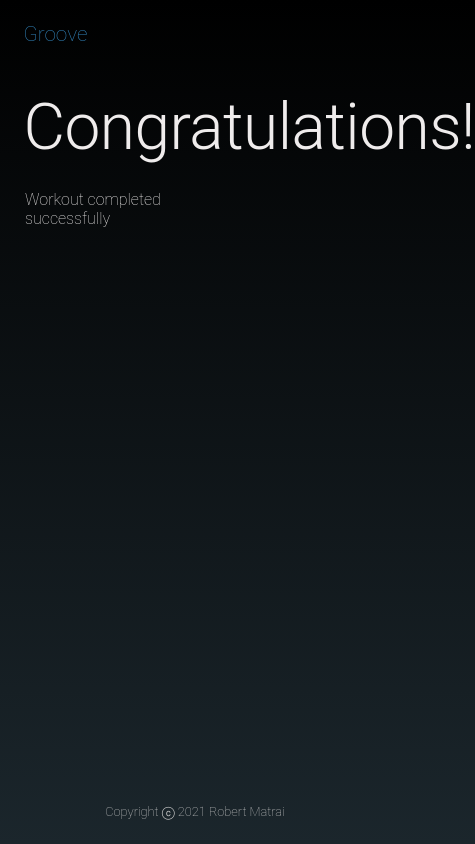
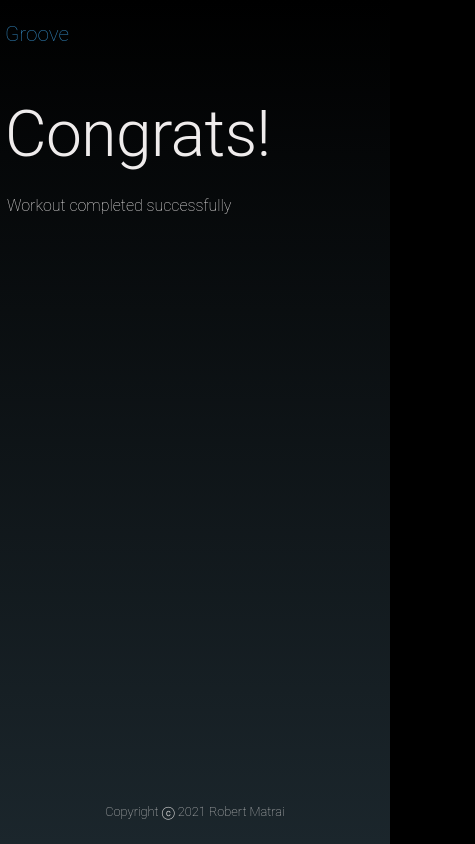
Before and after one commit to robert-matrai/groove-web, a React (Create React App) app: page /finish in a window 390 px wide. Shown: the whole page, 475 px wide, since content can reach past the window. Built offline with nearby package versions, Linux system fonts and the light colour scheme.

Commit message:
Make ExerciseList and Finish pages responsive

```diff
--- a/src/components/App.jsx
+++ b/src/components/App.jsx
@@ -10,7 +10,9 @@ import { createBrowserHistory } from "history";
 
 const useStyles = makeStyles((theme) => ({
   page: {
-    margin: `0 ${theme.breakpoints.pageMargin}%`,
+    // margin: `0 ${theme.breakpoints.pageMargin}%`,
+    margin: "0 auto",
+    width: "380px",
     [theme.breakpoints.up("sm")]: {
       width: `${theme.breakpoints.pageWidth}px`,
       margin: "0 auto",
--- a/src/components/Finish.jsx
+++ b/src/components/Finish.jsx
@@ -6,12 +6,12 @@ import { makeStyles } from "@material-ui/core";
 
 const useStyles = makeStyles((theme) => ({
   titleWrapper: {
-    width: "50%",
+    width: "350px",
     height: "100%",
-    padding: "1% 0 5%",
+    padding: "10px 0 40px",
   },
   subTitle: {
-    paddingLeft: "1%",
+    paddingLeft: "2px",
   },
   button: {
     "&:hover": {
@@ -26,12 +26,13 @@ const useStyles = makeStyles((theme) => ({
     textDecorationLine: "none",
   },
   finish: {
+    width: "100%",
     padding: "20px 0 100px",
     color: theme.palette.text.primary,
   },
 }));
 
-const title = "Congratulations!";
+const title = "Congrats!";
 const subTitle =
   "Workout completed successfully";
 
@@ -46,7 +47,7 @@ export default function Finish() {
         alignItems={"flex-start"}
       >
         <Grid item className={classes.titleWrapper}>
-          <Title title={title} />
+          <Title title={title}/>
           <SubTitle subTitle={subTitle} classes={classes} />
         </Grid>
       </Grid>
--- a/src/components/exercise_list_page/AllSets.jsx
+++ b/src/components/exercise_list_page/AllSets.jsx
@@ -7,13 +7,12 @@ const listWrapperWidth = 250;
 
 const useStyles = makeStyles((theme) => ({
   allSets: {
-    width: "30%",
     height: "100%",
     borderRadius: "8px",
-    marginLeft: `${(380 - ((380 + listWrapperWidth) / 2)) / 2}px`,
+    margin: `0 ${(380 - ((380 + listWrapperWidth) / 2)) / 2}px`,
     [theme.breakpoints.up("sm")]: {
-      marginLeft: `${
-        (theme.breakpoints.pageWidth / 2 - listWrapperWidth) / 2
+      margin: `0 ${
+        (theme.breakpoints.pageWidth / 2 - listWrapperWidth + 30) / 2
       }px`,
     },
   },
--- a/src/components/exercise_list_page/ExerciseList.jsx
+++ b/src/components/exercise_list_page/ExerciseList.jsx
@@ -25,6 +25,7 @@ const useStyles = makeStyles((theme) => ({
   },
   container: {
     height: "100%",
+    width: "380px",
   },
 }));
 
--- a/src/components/exercise_list_page/NextSet.jsx
+++ b/src/components/exercise_list_page/NextSet.jsx
@@ -6,7 +6,7 @@ import { makeStyles } from "@material-ui/core";
 
 const useStyles = makeStyles((theme) => ({
   nextSet: {
-    width: "380px",
+    width: "100%",
     height: "100%",
     border: "0.1rem solid",
     borderColor: theme.palette.textField.outline,
```
